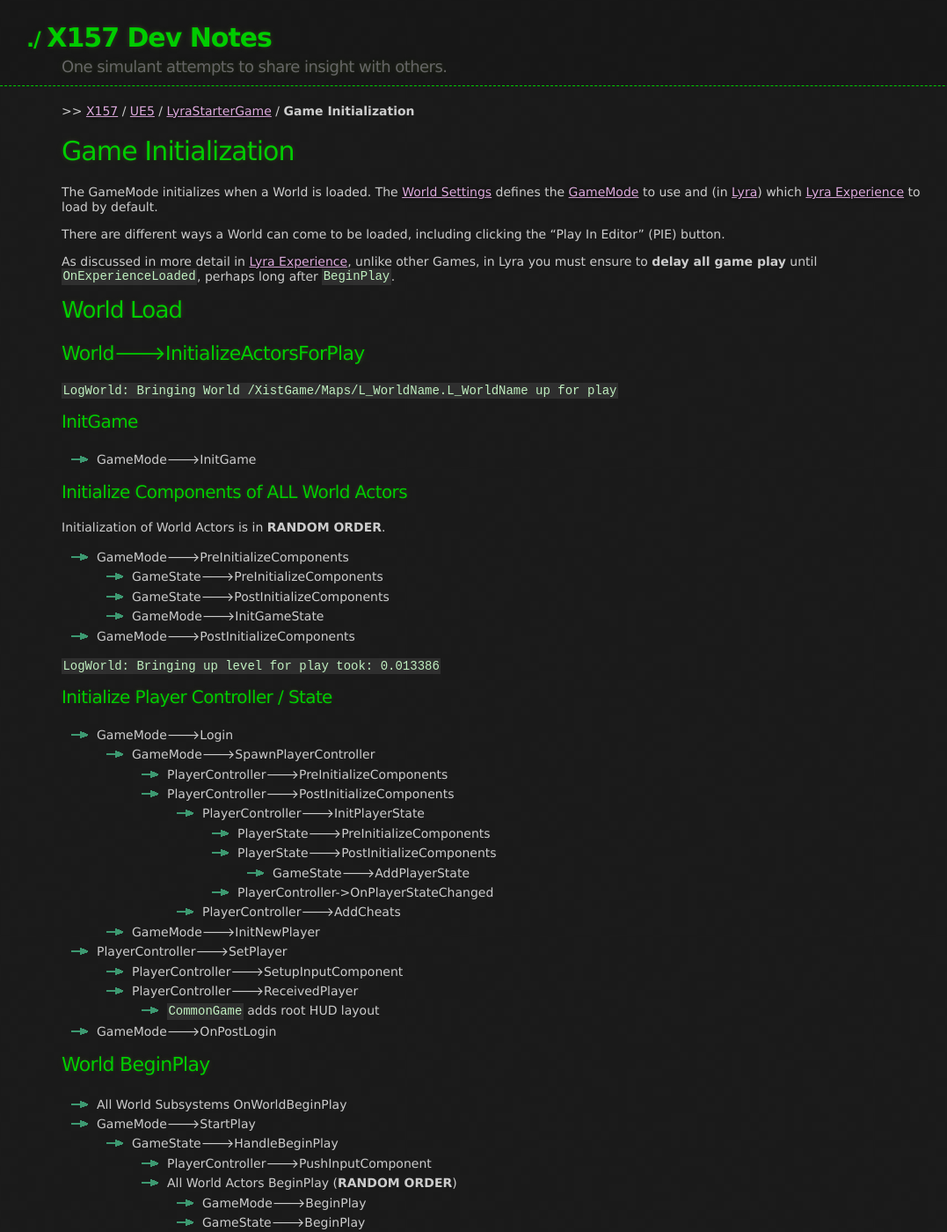
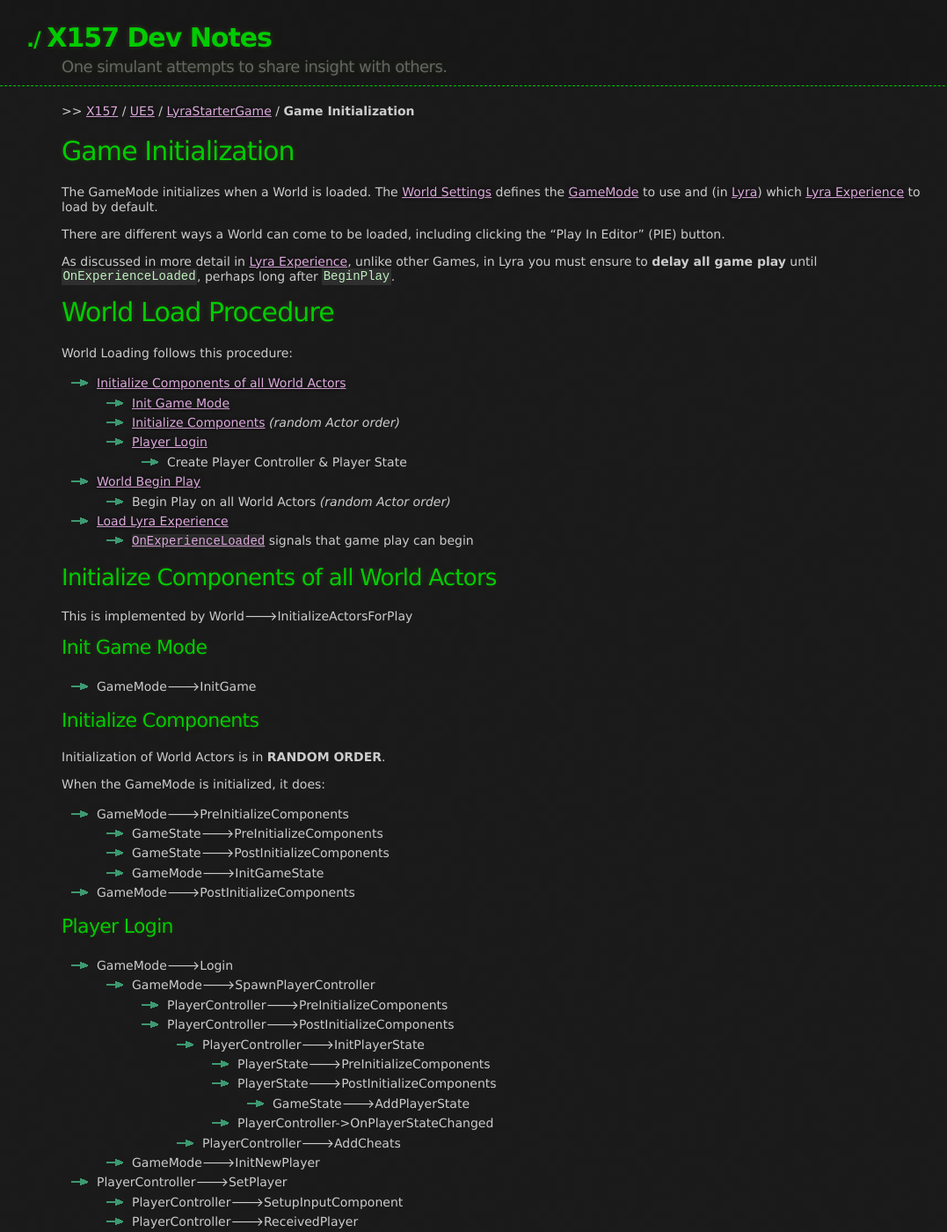
Before and after one commit to x157/x157.github.io, a Jekyll site: the page built from UE5/LyraStarterGame/InitGame/index.md, in a window 1280 px wide and 1400 px high. Shown: the whole window at 88% size, without its empty margins (70-1147 px from the left). Built offline with Jekyll 4.4.1, drawn with Linux system fonts in a browser that asks for light colours; some of the changed text lies outside the part shown.

Commit message:
Iterate InitGame

```diff
--- a/UE5/LyraStarterGame/InitGame/index.md
+++ b/UE5/LyraStarterGame/InitGame/index.md
@@ -24,19 +24,40 @@
 `OnExperienceLoaded`, perhaps long after `BeginPlay`.
 
 
-## World Load
+# World Load Procedure
 
-### World🡒InitializeActorsForPlay
+World Loading follows this procedure:
 
-`LogWorld: Bringing World /XistGame/Maps/L_WorldName.L_WorldName up for play`
+- [Initialize Components of all World Actors](#InitializeActorsForPlay)
+  - [Init Game Mode](#InitGame)
+  - [Initialize Components](#InitializeComponents) *(random Actor order)*
+  - [Player Login](#PlayerLogin)
+    - Create Player Controller & Player State
+- [World Begin Play](#BeginPlay)
+  - Begin Play on all World Actors *(random Actor order)*
+- [Load Lyra Experience](#LoadLyraExperience)
+  - [`OnExperienceLoaded`](/UE5/LyraStarterGame/Experience/#OnExperienceLoaded)
+    signals that game play can begin
 
-#### InitGame
+
+<a id='InitializeActorsForPlay'></a>
+## Initialize Components of all World Actors
+
+This is implemented by World🡒InitializeActorsForPlay
+
+
+<a id='InitGame'></a>
+### Init Game Mode
 
 - GameMode🡒InitGame
 
-#### Initialize Components of ALL World Actors
+
+<a id='InitializeComponents'></a>
+### Initialize Components
 
 Initialization of World Actors is in **RANDOM ORDER**.
+
+When the GameMode is initialized, it does:
 
 - GameMode🡒PreInitializeComponents
   - GameState🡒PreInitializeComponents
@@ -44,9 +65,9 @@
   - GameMode🡒InitGameState
 - GameMode🡒PostInitializeComponents
 
-`LogWorld: Bringing up level for play took: 0.013386`
 
-#### Initialize Player Controller / State
+<a id='PlayerLogin'></a>
+### Player Login
 
 - GameMode🡒Login
   - GameMode🡒SpawnPlayerController
@@ -66,9 +87,10 @@
 - GameMode🡒OnPostLogin
 
 
-### World BeginPlay
+<a id='BeginPlay'></a>
+## World BeginPlay
 
-- All World Subsystems OnWorldBeginPlay
+- All World Subsystems `OnWorldBeginPlay`
 - GameMode🡒StartPlay
   - GameState🡒HandleBeginPlay
     - PlayerController🡒PushInputComponent
@@ -80,7 +102,8 @@
       - ... etc ...
 
 
-### Lyra Experience Load
+<a id='LoadLyraExperience'></a>
+## Load Lyra Experience
 
 In PIE, the World's Default Lyra Experience gets loaded on the tick after GameMode🡒InitGame.
 
@@ -88,7 +111,7 @@
 the Frontend State Component (or your similar Game State Component).
 
 
-#### Experience Load Procedure
+### Experience Load Procedure
 
 - Load Experience Asset and its References
 - Load all GameFeature Plugin (GFP) dependencies
```
